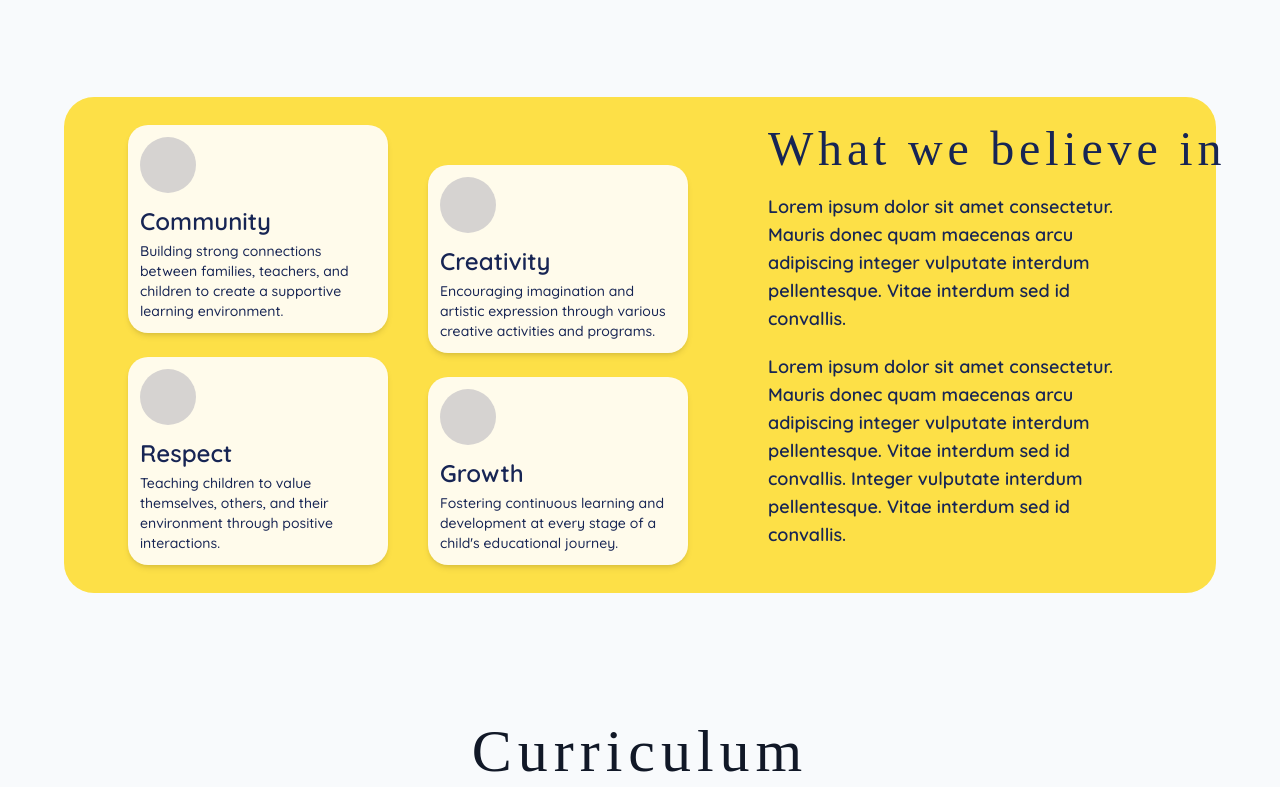
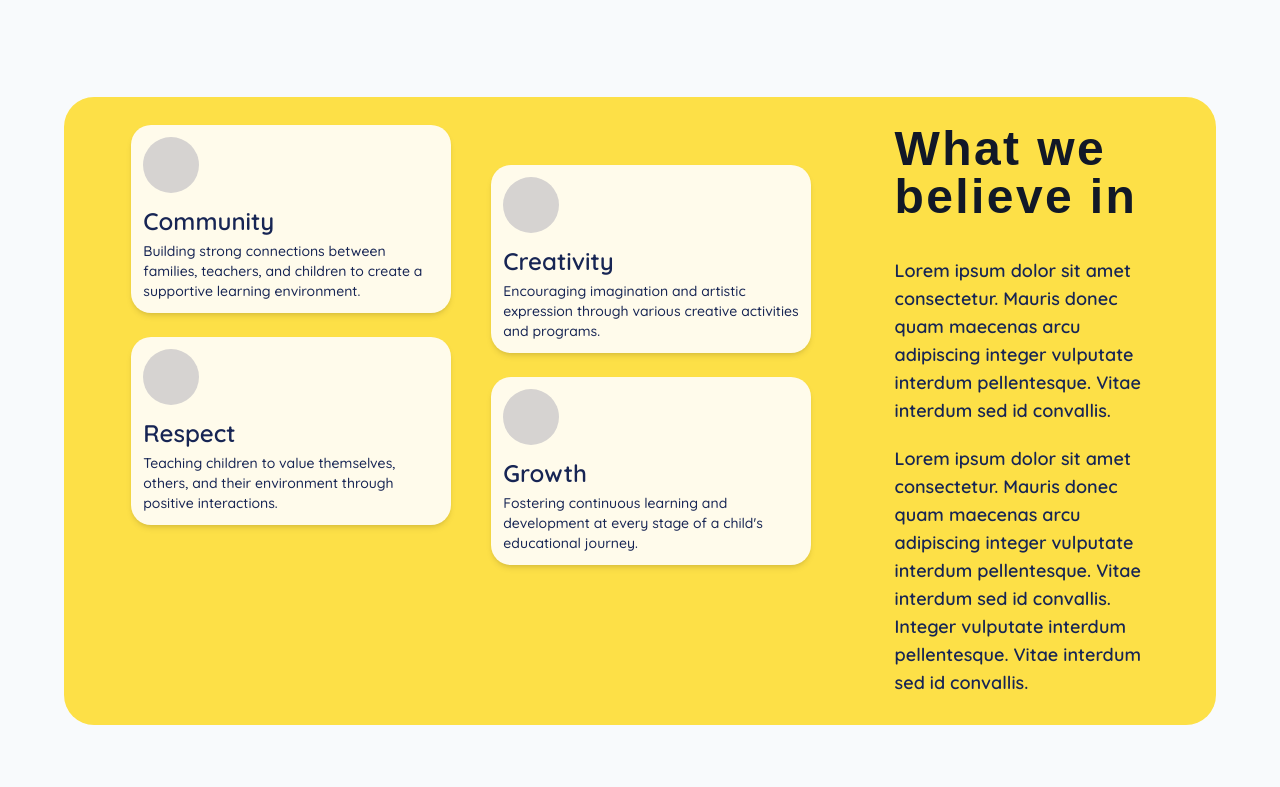
Before and after one commit to kmgmedia/sandton_prep_website, a Next.js app: page / in a window 1280 px wide. Shown: the part 3653-4440 px from the top of the page. Built offline with nearby package versions, Linux system fonts and the light colour scheme; a web font is replaced by a local one.

Commit message:
I had to fix the heading text

```diff
--- a/components/ui/Landingpage/Believe.tsx
+++ b/components/ui/Landingpage/Believe.tsx
@@ -77,7 +77,7 @@ const Believe = () => {
           {/* Right Column - Text */}
           <div className="w-full md:w-96 flex flex-col gap-5 text-center md:text-left">
             <h2
-              className="text-blue-950 text-3xl sm:text-4xl md:text-5xl font-normal font-['Sandy_Kids'] tracking-widest whitespace-nowrap"
+              className="font-sandyKids font-bold text-4xl md:text-5xl text-gray-900 mb-4 tracking-wider"
               style={{ WebkitTextStroke: 0 }}
             >
               What we believe in
--- a/components/ui/Landingpage/Capturing.tsx
+++ b/components/ui/Landingpage/Capturing.tsx
@@ -19,7 +19,7 @@ export default function Capturing() {
           className="font-sandyKids font-bold text-4xl md:text-5xl text-gray-900 mb-4 tracking-wider"
           style={{ WebkitTextStroke: 0 }}
         >
-          Capturing moment <br /> of Joy and Learning
+          Capturing moment of <br /> Joy and Learning
         </h2>
       </div>
 
--- a/components/ui/Landingpage/Curriculum.tsx
+++ b/components/ui/Landingpage/Curriculum.tsx
@@ -53,7 +53,7 @@ const Curriculum = () => {
       {/* Title Section */}
       <div className="flex flex-col items-center gap-4 max-w-5xl text-center">
         <h2
-          className="text-gray-900 text-4xl sm:text-5xl md:text-6xl font-normal font-['Sandy_Kids'] tracking-widest"
+          className="font-sandyKids font-bold text-4xl md:text-5xl text-gray-900 mb-4 tracking-wider"
           style={{ WebkitTextStroke: 0 }}
         >
           Curriculum
```
